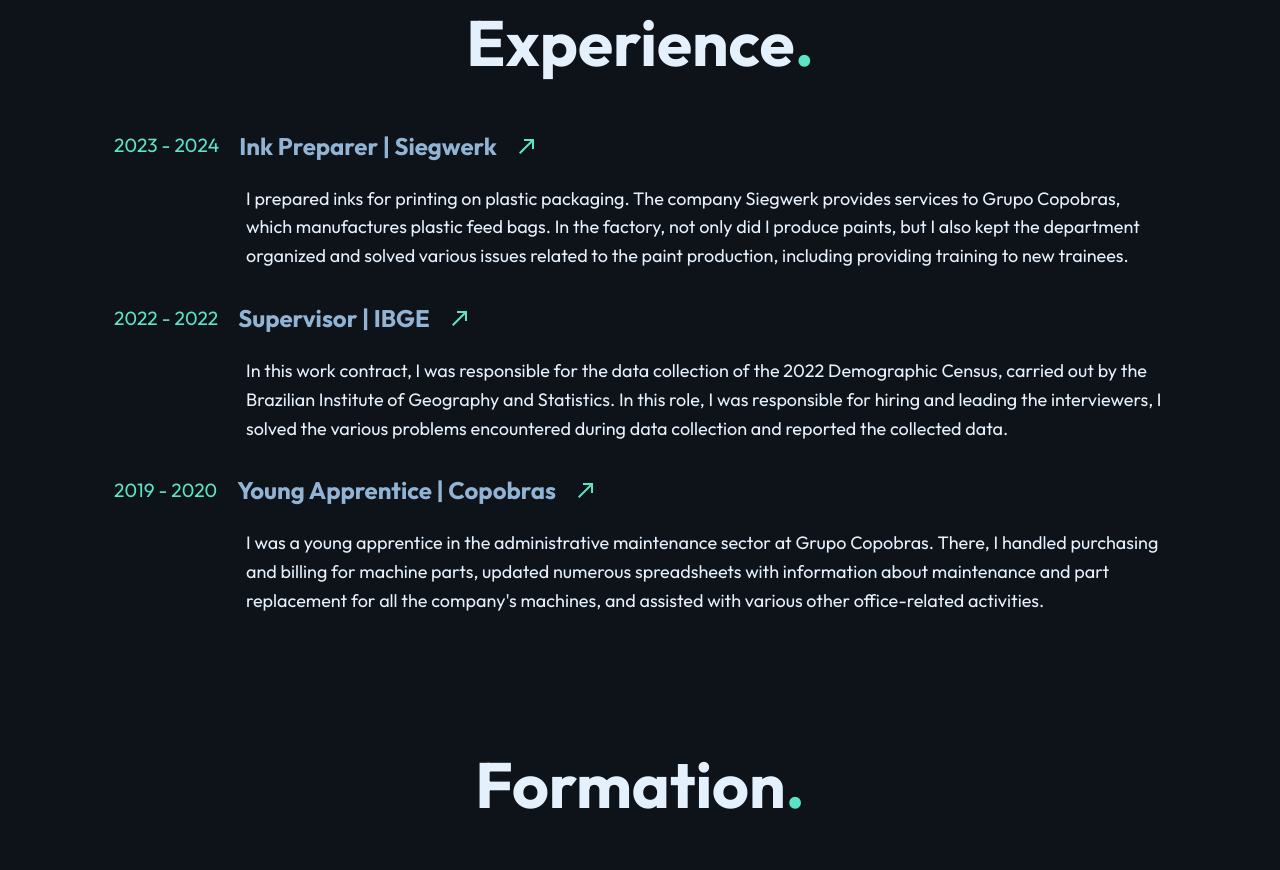
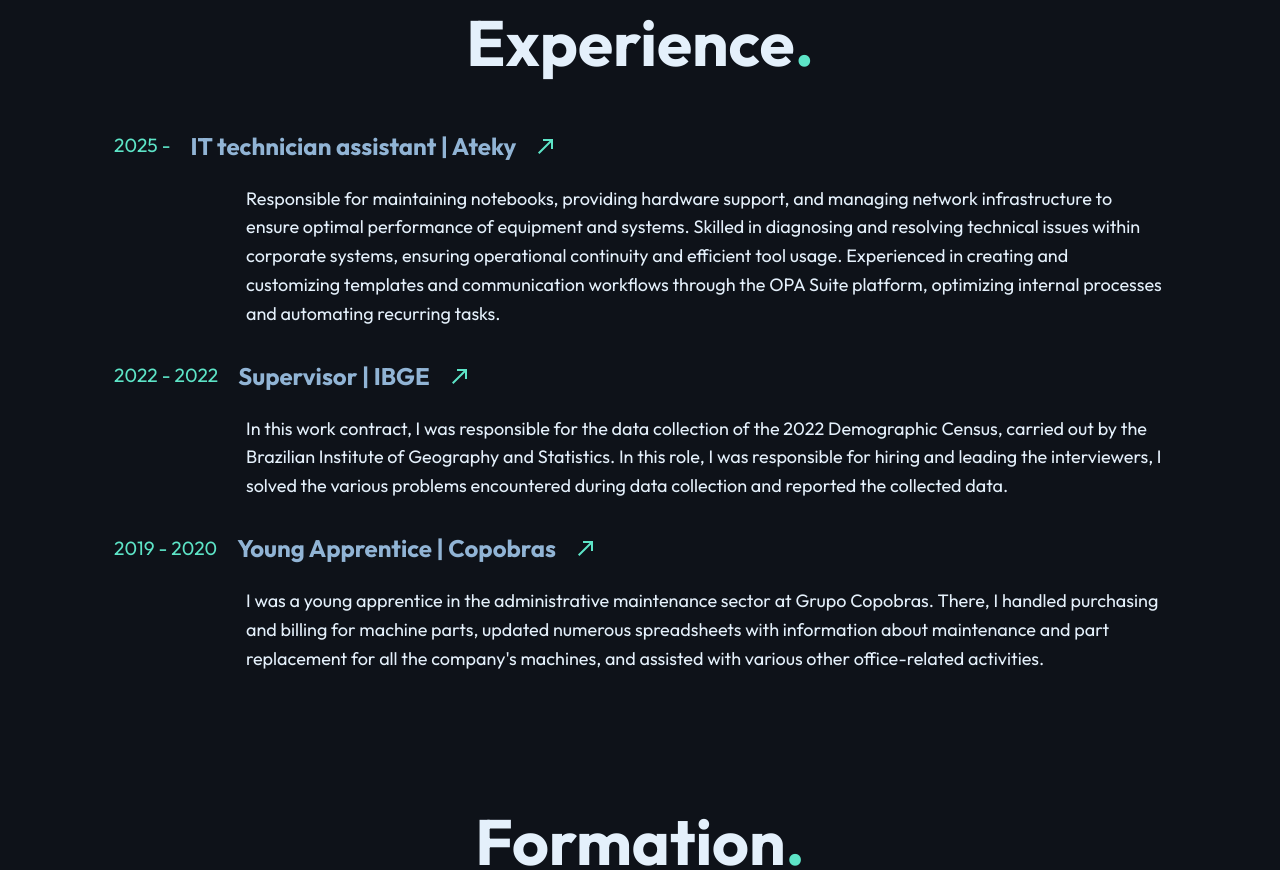
Before and after one commit to kaiq-ts/kaiq-ts.github.io, a plain HTML site: page index.html in a window 1280 px wide. Shown: the part 1540-2410 px from the top of the page. Drawn offline with nearby package versions, Linux system fonts and the light colour scheme; a script that the page names is missing.

Commit message:
modified experience

```diff
--- a/index.html
+++ b/index.html
@@ -134,19 +134,16 @@
       <div class="experience-list">
         <div class="experience-item">
           <div class="experience-header">
-            <span class="date">2023 - 2024</span>
+            <span class="date">2025 - </span>
             <div class="enterprise">
-            <h3 class="experience-subtitle">Ink Preparer | Siegwerk</h3>
-            <a class="arrow-link" href="https://www.siegwerk.com/en/inks-coatings/coatings.html" target="_blank"
+            <h3 class="experience-subtitle">IT technician assistant | Ateky</h3>
+            <a class="arrow-link" href="https://ateky.com.br/?gad_source=1&gad_campaignid=22914015570&gbraid=0AAAABAZ-zneieM5ZDbJbZ_d0FEY_zecJ5&gclid=Cj0KCQjw9JLHBhC-ARIsAK4PhcpL5uNdY1XgB0IEgqO0CkGHQxvaQSM_Oozp_xbkKcGpxxOtHVhDOsUaAlkAEALw_wcB" target="_blank"
               rel="noopener noreferrer"><img src="./assets/northeast-arrow.svg"
                 alt="Icon of an arrow pointing to the northeast"></a>
               </div>
           </div>
           <p class="experience-description">
-            I prepared inks for printing on plastic packaging. The company Siegwerk provides services to Grupo Copobras,
-            which manufactures plastic feed bags. In the factory, not only did I produce paints, but I also kept the
-            department organized and solved various issues related to the paint production, including providing training
-            to new trainees.</p>
+            Responsible for maintaining notebooks, providing hardware support, and managing network infrastructure to ensure optimal performance of equipment and systems. Skilled in diagnosing and resolving technical issues within corporate systems, ensuring operational continuity and efficient tool usage. Experienced in creating and customizing templates and communication workflows through the OPA Suite platform, optimizing internal processes and automating recurring tasks.</p>
         </div>
         <div class="experience-item">
           <div class="experience-header">
```
